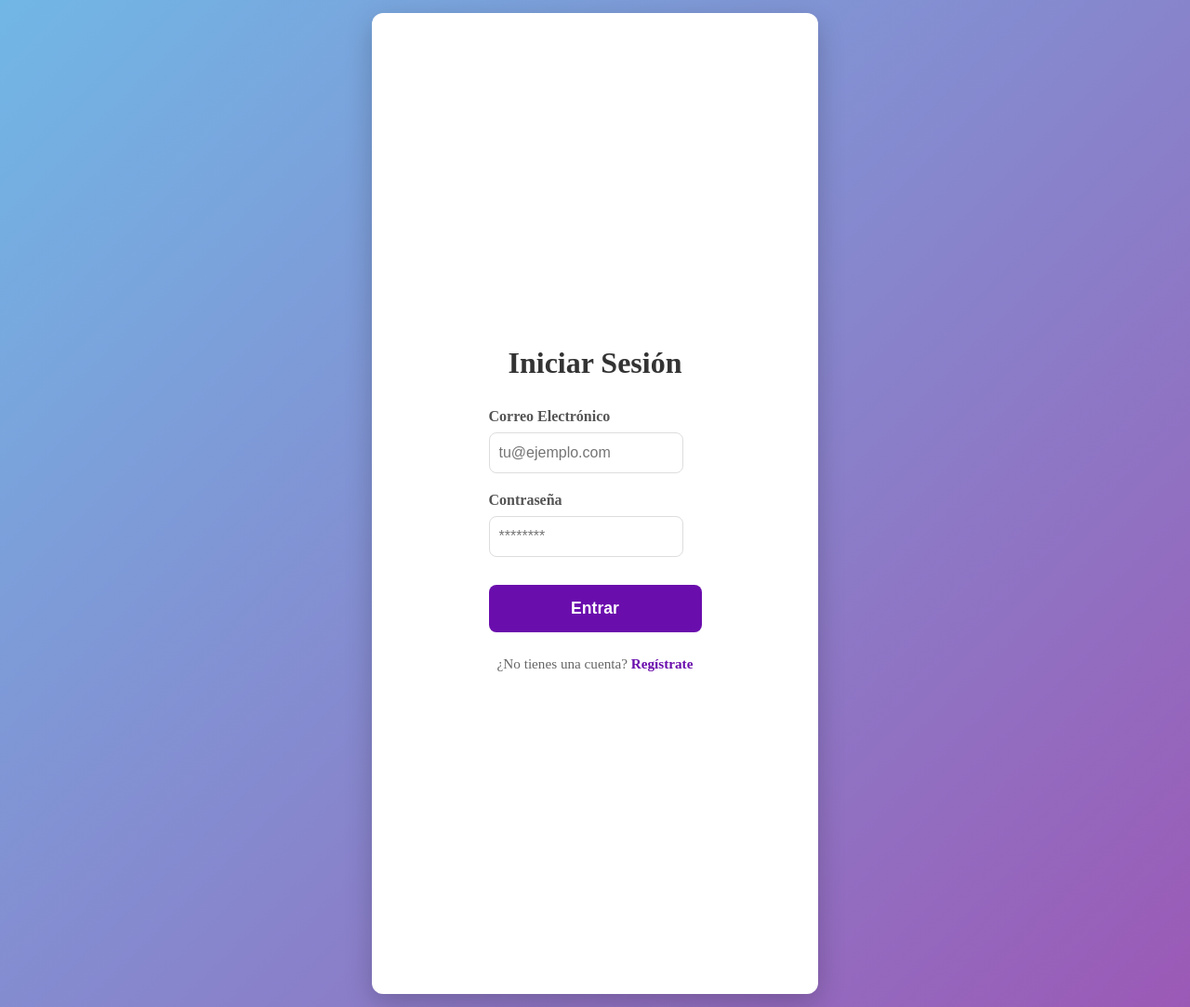
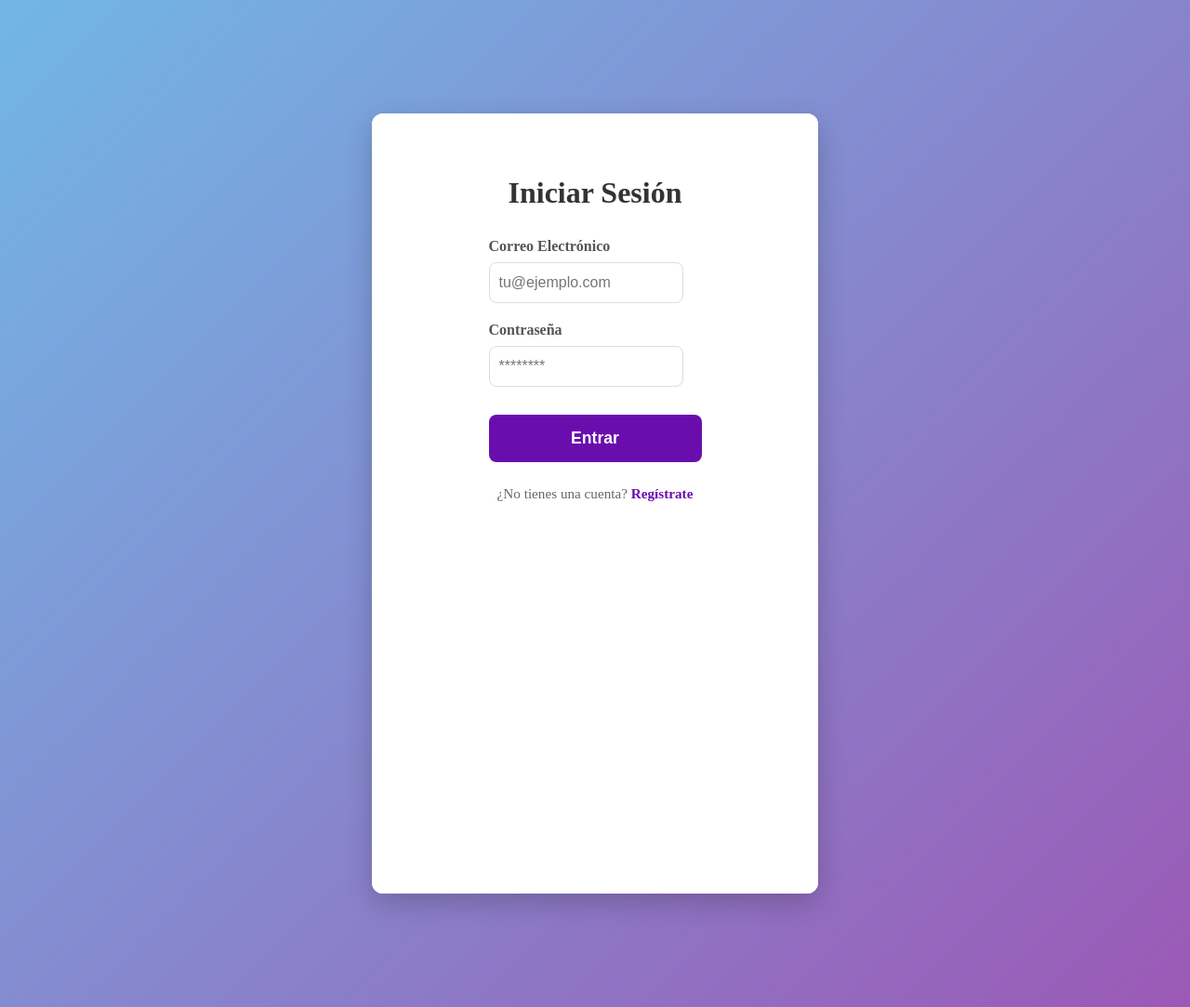
Before and after one commit to diegogj2024/Proyecto_formativo, a Flask app: page /inicio_sesion in a window 1280 px wide. Shown: the whole page at 93% size. Run offline with Flask 3, Linux system fonts and the light colour scheme.

Commit message:
cositass

```diff
--- a/static/css/estilos_inicio.css
+++ b/static/css/estilos_inicio.css
@@ -18,9 +18,8 @@ body {
     width: 100%;
     max-width: 400px;
     position: relative;
-            /* Estos es para el efecto de deslizamiento */
     overflow: hidden;
-            height: 90vh;
+    min-height: 70vh;
     display: flex;
     justify-content: center;
     align-items: center;
@@ -109,21 +108,31 @@ body {
     height: 100%;
     padding: 40px;
     box-sizing: border-box;
-            transition: transform 0.6s ease-in-out;
+    transition: transform 0.4s ease-in-out;
     display: flex;
     flex-direction: column;
-            justify-content: center;
+    justify-content: flex-start;
     align-items: center;
+    background: #fff;
+    overflow: auto;
+}
+
+.login-form {
+    transform: translateX(0%);
+    z-index: 2;
 }
 
 .register-form {
     transform: translateX(100%);
+    z-index: 1;
 }
 
 .container.active .login-form {
     transform: translateX(-100%);
+    z-index: 1;
 }
 
 .container.active .register-form {
     transform: translateX(0%);
+    z-index: 2;
 }
--- a/templates/index.html
+++ b/templates/index.html
@@ -18,8 +18,7 @@
             <ul>
                 <li><a href="#">Buscar</a></li>
                 <li><a href="{{ url_for('catalogo') }}">Catálogo</a></li>
-                <li><a href="{{ url_for('inicio_sesion') }}">Iniciar sesión</a></li>
-                <li><a href="#">Registrarse</a></li>
+                <li><a href="{{ url_for('inicio_sesion') }}">Iniciar sesión/ Registrarse </a></li>
             </ul>
         </nav>
     </header>
```
Lines whose indentation alone changed are shown as unchanged.
